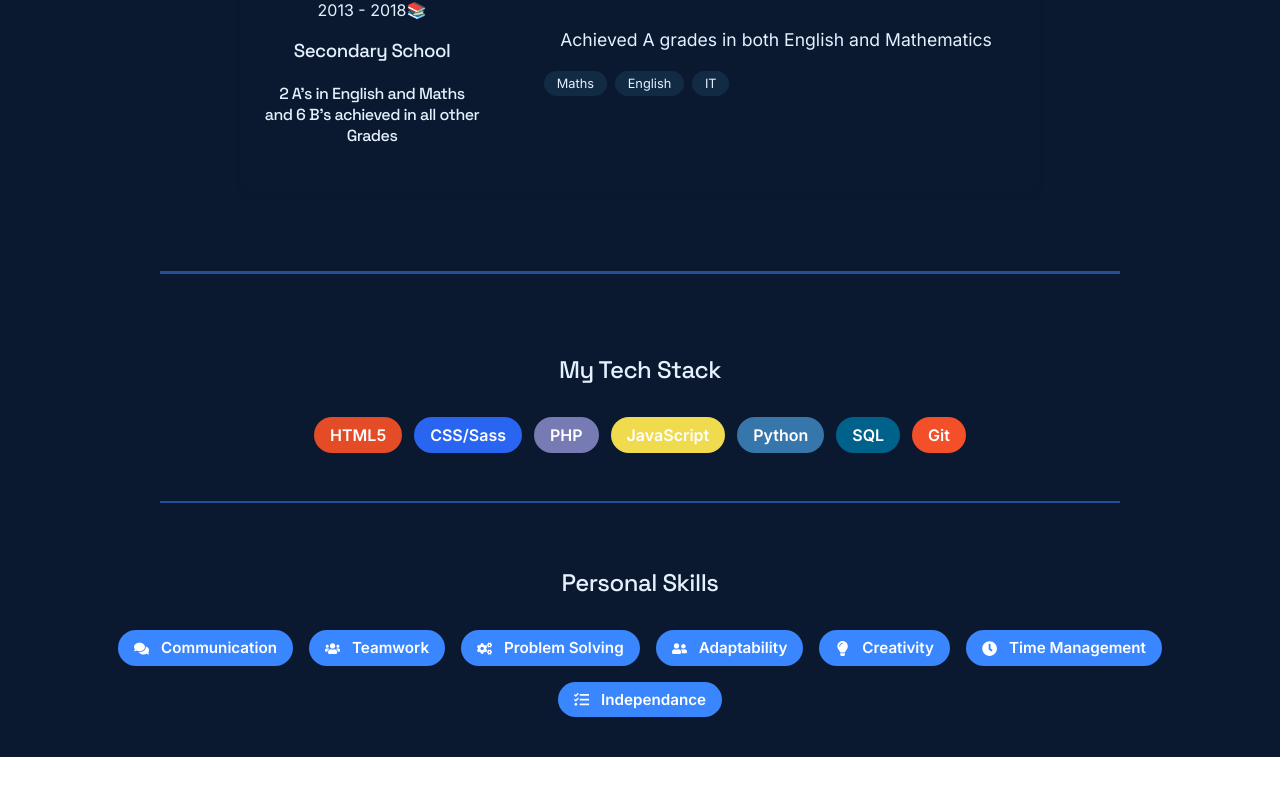
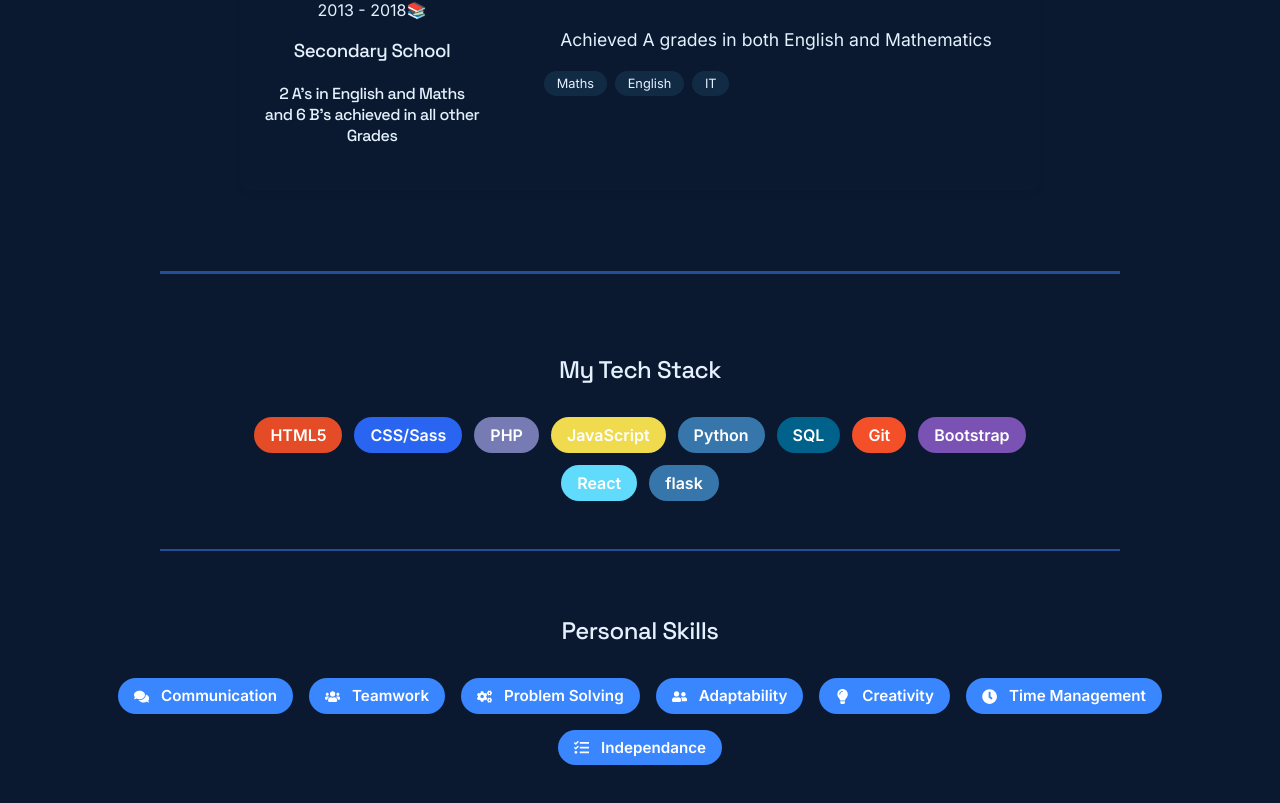
Before and after one commit to Jbreets/react-portfolio, a React (Create React App) app: page / in a window 1280 px wide. Shown: the part 1425-2228 px from the top of the page. Before the commit the page ends 2182 px from the top, so only its background shows below. Built offline with nearby package versions, Linux system fonts and the light colour scheme.

Commit message:
updated tech stack

```diff
--- a/src/pages/Home.js
+++ b/src/pages/Home.js
@@ -14,7 +14,11 @@ const Home = () => {
     { name: 'JavaScript', color: '#f0db4f' },
     { name: 'Python', color: '#3776ab' },
     { name: 'SQL', color: '#00618a' },
-    { name: 'Git', color: '#f34f29' }
+    { name: 'Git', color: '#f34f29' },
+    { name: 'Bootstrap', color: '#7952B3' },
+    { name: 'React', color: '#61dbfb' },
+    { name: 'flask', color: '#3776AB' }
+
   ];
 
   const personalSkills = [
```
